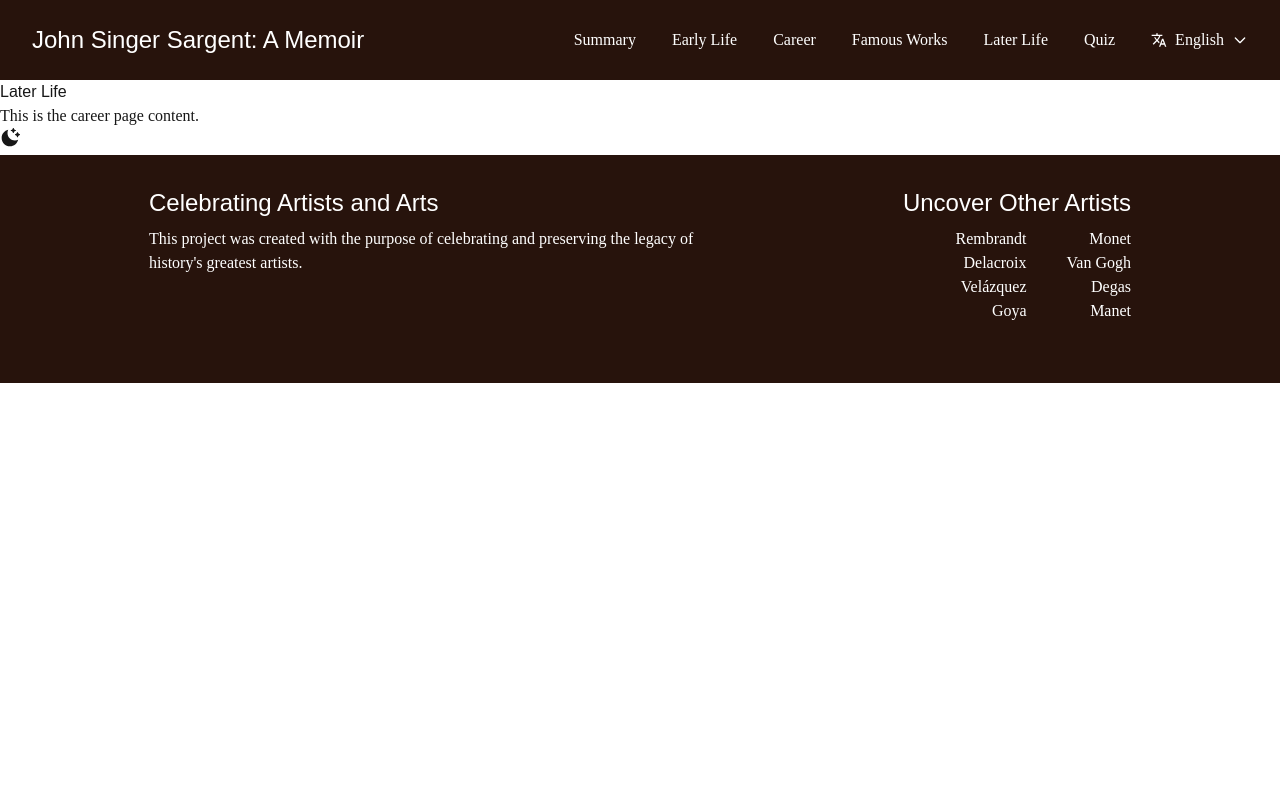
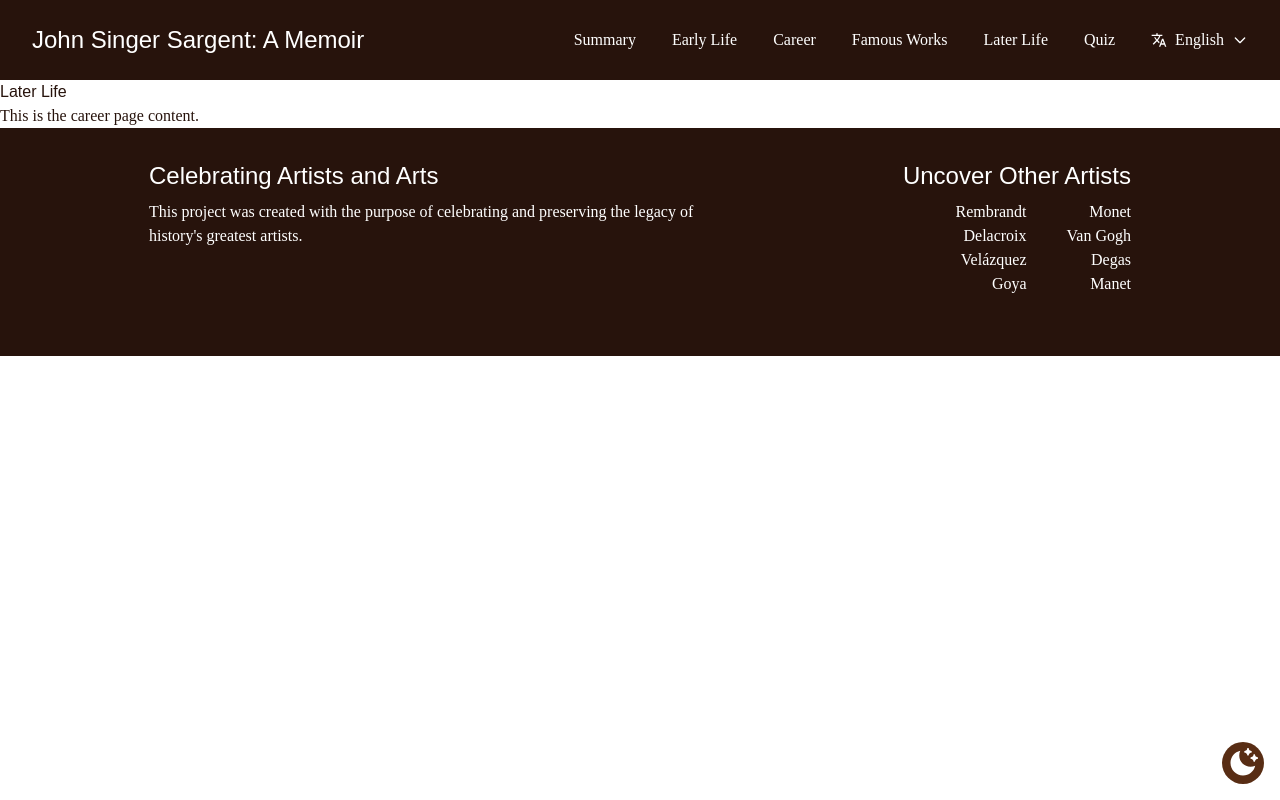
Before and after one commit to Maria-Caroline/John-Singer-Sargent-Memoir, a Next.js app in the folder john-singer-sargent-memoir/: page /en/later_life in a window 1280 px wide. Built offline with nearby package versions, Linux system fonts and the light colour scheme.

Commit message:
dark mode (finally) working :)

```diff
--- a/john-singer-sargent-memoir/src/app/[locale]/components/theme-toggle.tsx
+++ b/john-singer-sargent-memoir/src/app/[locale]/components/theme-toggle.tsx
@@ -17,11 +17,11 @@ export default function ThemeToggle() {
 
   return (
     <button
-      className="focus:outline-none"
+      className="fixed bottom-4 right-4 p-1.5 bg-lightbrown rounded-3xl text-white"
       onClick={() => setTheme(isDark() ? "light" : "dark")}
       aria-label="Theme toggle"
     >
-      {isDark() ? <MdWbSunny size={20} /> : <RiMoonClearFill size={20} />}
+      {isDark() ? <MdWbSunny size={30} /> : <RiMoonClearFill size={30} />}
     </button>
   );
 }
--- a/john-singer-sargent-memoir/src/app/[locale]/globals.css
+++ b/john-singer-sargent-memoir/src/app/[locale]/globals.css
@@ -2,12 +2,14 @@
 
 :root {
   --background: #ffffff;
-  --foreground: #171717;
+  --foreground: #27130C;
 }
 
-[data-theme='dark'] {
+
+[data-theme='dark'],
+[data-theme='dark'] body {
+  --foreground: #ffffff;
   --background: #27130C;
-  --foreground: white;
 }
 
 
@@ -19,14 +21,6 @@
   --color-lightbrown:#582D14;
 }
 
-@media (prefers-color-scheme: dark) {
-  :root {
-    --background: #0a0a0a;
-    --foreground: #ededed;
-  }
-}
-
-
 body {
   background: var(--background);
   color: var(--foreground);
--- a/john-singer-sargent-memoir/src/app/[locale]/layout.tsx
+++ b/john-singer-sargent-memoir/src/app/[locale]/layout.tsx
@@ -21,7 +21,6 @@ export default async function LocaleLayout({
   children: React.ReactNode;
   params: Promise<{ locale: string }>;
 }) {
-  // Ensure that the incoming `locale` is valid
   const { locale } = await params;
   if (!hasLocale(routing.locales, locale)) {
     notFound();
--- a/john-singer-sargent-memoir/src/app/[locale]/page.tsx
+++ b/john-singer-sargent-memoir/src/app/[locale]/page.tsx
@@ -1,24 +1,14 @@
 'use client'
 import Image from "next/image";
 import { useTranslations } from 'next-intl';
-import { Link } from '@/i18n/navigation';
 const homeBanner = '/home-banner.png';
 import { useTheme } from 'next-themes'
 
+
+
 export default function HomePage() {
-  const { resolvedTheme } = useTheme()
-  let sign
-  switch (resolvedTheme) {
-    case 'light':
-      sign = '/sargent-sign-light.png'
-      break
-    case 'dark':
-      sign = '/sargent-sign-dark.png'
-      break
-    default:
-      sign = '/sargent-sign-dark.png'
-      break
-  }
+  const { theme } = useTheme()
+  const imgSrc = theme === 'dark' ? '/sargent-sign-dark.png' : '/sargent-sign-light.png';
 
   const t = useTranslations('HomePage');
   return (
@@ -35,22 +25,22 @@ export default function HomePage() {
           </div>
         </section>
       </div>
-      <div className='flex justify-center text-brown'>
+      <div className='flex justify-center'>
         <div className='m-9 flex justify-center max-w-5xl flex-col gap-7'>
-          <h1 className='text-3xl font-semibold  font-[Montserrat] dark:text-white'>{t('title')}</h1>
+          <h1 className='text-3xl font-semibold font-[Montserrat] dark:text-white'>{t('title')}</h1>
           <p className='text-xl text-justify'>
           {t('paragraphOne')}
             <br />
             <br />
             {t('paragraphTwo')}
           </p>
-          <div className='m-15 self-center h-px w-md bg-brown'></div>
+          <div className='m-15 self-center h-px w-md bg-[var(--color-foreground)]'></div>
           <div>
             <p className='text-center text-xl'> {t('paragraphThree')}</p>
           </div>
           <div className='m-15 relative self-center w-3xs'>
             <Image
-              src={sign}
+              src={imgSrc}
               alt="John Singer Sargent's Sign"
               layout="responsive"
               width={300}
```
